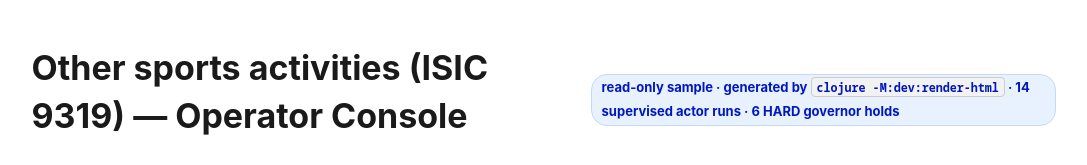
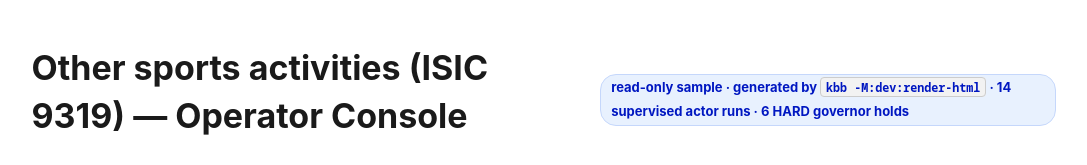
Before and after one commit to cloud-itonami/cloud-itonami-isic-9319, a plain HTML site: page docs/samples/operator-console.html in a window 1280 px wide. Shown: the top 165 px of the page, without its empty margins (89-1176 px from the left). Drawn offline with Linux system fonts and the light colour scheme.

Commit message:
kbb: rewrite 15 Clojure-CLI/bb/nbb/shadow-cljs invocation(s) in 7 file(s) to kbb/amu
Owner decision 2026-09-11: `clojure -M:<alias>` / `clj -M` / `bb <task>` /
`nbb <script>` become `kbb …` (kotoba-lang/kotoba bin/kbb_deps.cljk resolves
deps.edn aliases onto the JVM-free engine); `shadow-cljs release|compile|watch`
becomes `amu compile --target wasm32-browser`. Text only; no mirror; fix-forward.

ADR: adr-2609112000-kbb-cutover-clojure-cli-text

Co-Authored-By: Claude Opus 5 (1M context) <noreply@anthropic.com>
Claude-Session: https://claude.ai/code/session_01JVx3D3QpgSHNgJBLe35yyx

```diff
--- a/docs/samples/operator-console.html
+++ b/docs/samples/operator-console.html
@@ -57,7 +57,7 @@ pre code{ background: none; border: 0; padding: 0; }
 .bar{ display: flex; align-items: center; gap: .75rem; padding: .75rem 0; margin-bottom: 1rem; border-bottom: 1px solid var(--color-neutral-solid-gray-200); }</style></head><body>
 <header class="bar">
   <h1>Other sports activities (ISIC 9319) &mdash; Operator Console</h1>
-  <span class="badge">read-only sample &middot; generated by <code>clojure -M:dev:render-html</code> &middot; 14 supervised actor runs &middot; 6 HARD governor holds</span>
+  <span class="badge">read-only sample &middot; generated by <code>kbb -M:dev:render-html</code> &middot; 14 supervised actor runs &middot; 6 HARD governor holds</span>
 </header>
 <main>
   <section class="card">
@@ -206,6 +206,6 @@ pre code{ background: none; border: 0; padding: 0; }
   </section>
 </main>
 <footer class="muted">
-  <p>cloud-itonami-isic-9319 &middot; Other sports activities &middot; AGPL-3.0-or-later. Regenerate with <code>clojure -M:dev:render-html</code>. This page contains no real participant data: it is this repo's own seeded demo directory.</p>
+  <p>cloud-itonami-isic-9319 &middot; Other sports activities &middot; AGPL-3.0-or-later. Regenerate with <code>kbb -M:dev:render-html</code>. This page contains no real participant data: it is this repo's own seeded demo directory.</p>
 </footer>
 </body></html>
```
Also changed, not shown: 6 other files.
